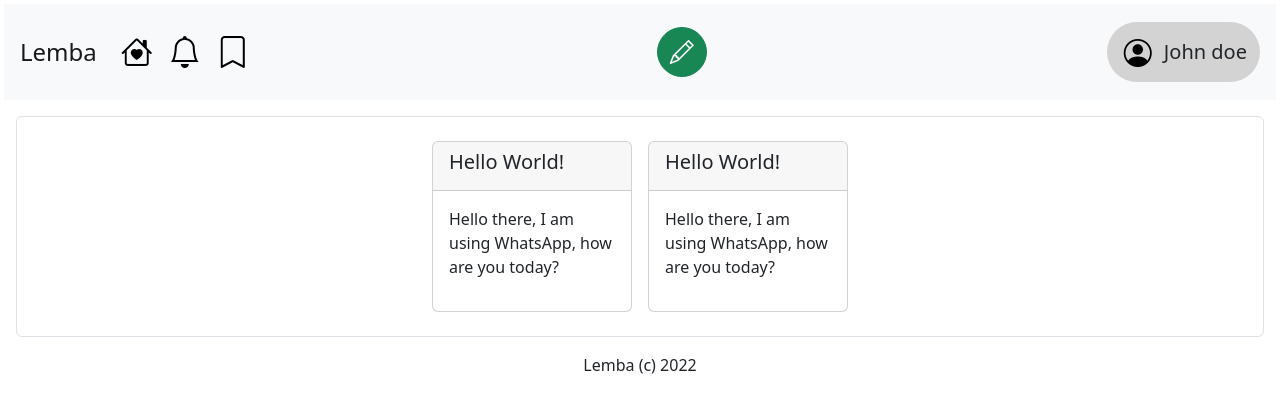
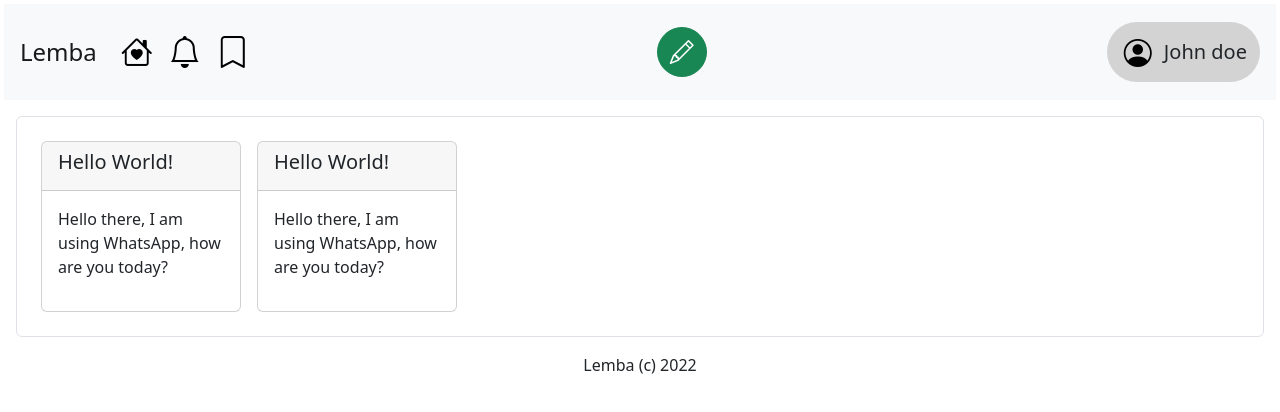
Before and after one commit to Dali918/lemba, a React (Create React App) app in the folder client/: page / in a window 1280 px wide. Shown: the top 412 px of the page. Built offline with nearby package versions, Linux system fonts and the light colour scheme.

Commit message:
Small changes to notes component: - When you hover a note component, there's a small toolbar that shows up that allows you to edit, delete, and other options. Not implemented yet. - Some small aesthetic changes.

```diff
--- a/client/src/App.js
+++ b/client/src/App.js
@@ -17,10 +17,12 @@ let user = {
 
 let notes = [
   {
+    noteID: "1",
     title: "Hello World!",
     text: "Hello there, I am using WhatsApp, how are you today?",
   },
   {
+    noteID: "2",
     title: "Hello World!",
     text: "Hello there, I am using WhatsApp, how are you today?",
   }
--- a/client/src/components/Note.js
+++ b/client/src/components/Note.js
@@ -3,9 +3,10 @@ import React, { Component } from "react";
 class Note extends Component {
     constructor(props) {
         super(props);
-        this.state = {title : this.props.title, text : this.props.text};
+        this.state = {title : this.props.title, text : this.props.text, toolbarshow : false};
         this.newTitle = this.parseTitle(this.state.title, 20);
-        this.newText = this.parseTitle(this.state.text, 65)
+        this.newText = this.parseTitle(this.state.text, 65);
+        this.noteID = parseInt(this.props.noteID);
     }
     parseTitle(text, maxLength) {
         if (text === "") {
@@ -18,6 +19,7 @@ class Note extends Component {
             return text;
         }
     }
+
     componentDidMount(){
         this.setState((props) => {return {title : props.title, text : props.text}; });
     }
@@ -30,7 +32,16 @@ class Note extends Component {
         }
     }
     render() {
-        return (<div className="card col m-2 p-0" style={{"max-height": "300px", "width" : "200px"}}>
+        const handleMouseEnter = () => {
+            this.setState({toolbarshow : true});
+            // console.log(this.state.toolbarshow);
+        }
+        const handleMouseLeave = () => {
+            this.setState({toolbarshow : false});
+            // console.log(this.state.toolbarshow);
+        }
+        return (
+            <div className="card col m-2 p-0" style={{"max-height": "300px", "width" : "200px"}} onMouseEnter={handleMouseEnter} onMouseLeave={handleMouseLeave}>
                 <div className="card-header">
                     <h5 className="card-title">
                         {this.state.title}
@@ -41,6 +52,29 @@ class Note extends Component {
                         {this.state.text}
                     </p>
                 </div>
+                { this.state.toolbarshow ? <NoteToolbar noteID={this.noteID}></NoteToolbar> :<></>}
+            </div>
+        );
+    }
+}
+
+class NoteToolbar extends Component {
+    constructor(props) {
+        super(props);
+        this.noteID = this.props.noteID;
+        this.style = {top : "0px", right: "0px", color: "black", margin : "5px", backgroundColor : "rgba(0,0,0,0.2)"}
+    }
+    handleEdit(noteID) {
+        console.log(noteID, "TODO: Edit note.")
+    }
+    handleDelete(noteID) {
+        console.log(noteID, "TODO: Delete note.")
+    }
+    render() {
+        return (<div className="d-flex flex-column position-absolute border rounded-pill" style={this.style} >
+            <button className="btn btn-link p-1 px-1 text-center" type="button" onClick={(e) => this.handleEdit(this.noteID)}><i class="bi bi-pencil" style={{color : "black"}}></i></button>
+            <button className="btn btn-link p-0 px-1 text-center" type="button" onClick={(e) => this.handleDelete(this.noteID)}><i class="bi bi-trash" style={{color : "black"}}></i></button>
+            <button className="btn btn-link p-0 px-1 text-center" type="button" onClick={(e) => console.log("I do nothing :v")}><i class="bi bi-three-dots" style={{color : "black"}}></i></button>
         </div>);
     }
 }
--- a/client/src/components/Notespace.js
+++ b/client/src/components/Notespace.js
@@ -5,11 +5,11 @@ function NoteSpace(props) {
     let notes = [];
     if (Array.isArray(props.notes) && props.notes) {
         props.notes.forEach(element => {
-            notes.push(<Note title={element.title} text={element.text}></Note>)
+            notes.push(<Note title={element.title} text={element.text} noteID={element.noteID}></Note>)
         });
     }
     if (notes.length > 0) {
-        return (<div class="card-group" className=" row row-cols-auto border border-gray rounded justify-content-center m-3 p-3">
+        return (<div class="card-group" className=" row row-cols-auto border border-gray rounded m-3 p-3">
             {notes}
         </div>)
     }
```
Lines whose indentation alone changed are shown as unchanged.
